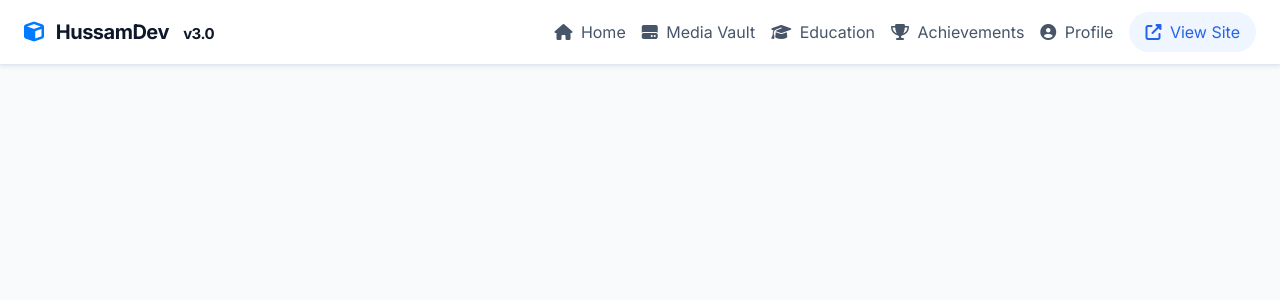
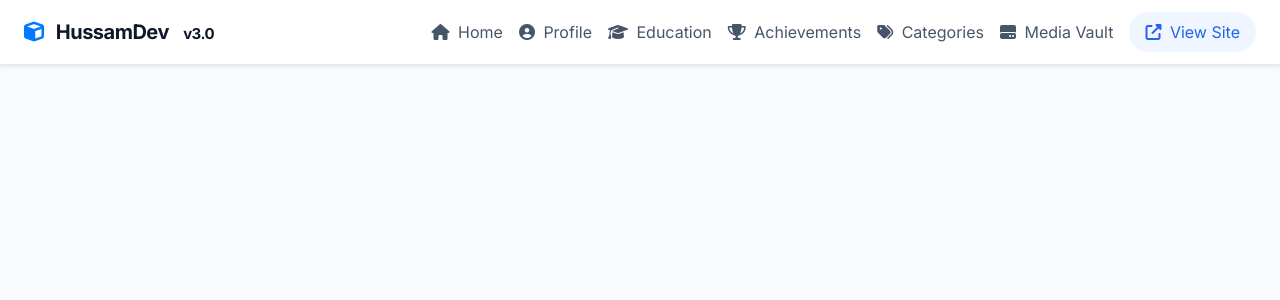
Before and after one commit to hussamahalshawi/HussamAlshawi-Dev, a Flask app: template backend/App/templates/admin/base.html in a window 1280 px wide. Shown: the top 300 px of the page. Run offline with Flask 3, Linux system fonts and the light colour scheme; the template is opened without the code that fills it: most values are stand-ins (such as "Sample title", 1, 10 or a date in 2020); parts of the project's set-up code (start-up, migrations or seed data) failed here and were passed over; some libraries are stand-ins or nearby versions.

Commit message:
style(layout): synchronize navigation bar with Category and Achievement endpoints

```diff
--- a/backend/App/templates/admin/base.html
+++ b/backend/App/templates/admin/base.html
@@ -76,9 +76,9 @@
             </li>
 
             <li class="nav-item">
-                <a class="nav-link {% if admin_view.endpoint == 'mediavault' %}active text-primary font-weight-bold{% endif %}"
-                   href="{{ url_for('mediavault.index_view') }}">
-                    <i class="fas fa-hdd mr-1"></i> Media Vault
+                <a class="nav-link {% if admin_view.endpoint == 'profile' %}active text-primary font-weight-bold{% endif %}"
+                   href="{{ url_for('profile.index_view') }}">
+                    <i class="fas fa-user-circle mr-1"></i> Profile
                 </a>
             </li>
 
@@ -97,14 +97,21 @@
             </li>
 
             <li class="nav-item">
-                <a class="nav-link {% if admin_view.endpoint == 'profile' %}active text-primary font-weight-bold{% endif %}"
-                   href="{{ url_for('profile.index_view') }}">
-                    <i class="fas fa-user-circle mr-1"></i> Profile
+                <a class="nav-link {% if admin_view.endpoint == 'category' %}active text-primary font-weight-bold{% endif %}"
+                   href="{{ url_for('category.index_view') }}">
+                    <i class="fas fa-tags mr-1"></i> Categories
+                </a>
+            </li>
+
+            <li class="nav-item">
+                <a class="nav-link {% if admin_view.endpoint == 'mediavault' %}active text-primary font-weight-bold{% endif %}"
+                   href="{{ url_for('mediavault.index_view') }}">
+                    <i class="fas fa-hdd mr-1"></i> Media Vault
                 </a>
             </li>
 
             <li class="nav-item ml-lg-2">
-                <a class="nav-link btn btn-soft-primary rounded-pill px-3" href="/" target="_blank">
+                <a class="nav-link btn btn-soft-primary rounded-pill px-3" href="/api" target="_blank">
                     <i class="fas fa-external-link-alt mr-1"></i> View Site
                 </a>
             </li>
```
